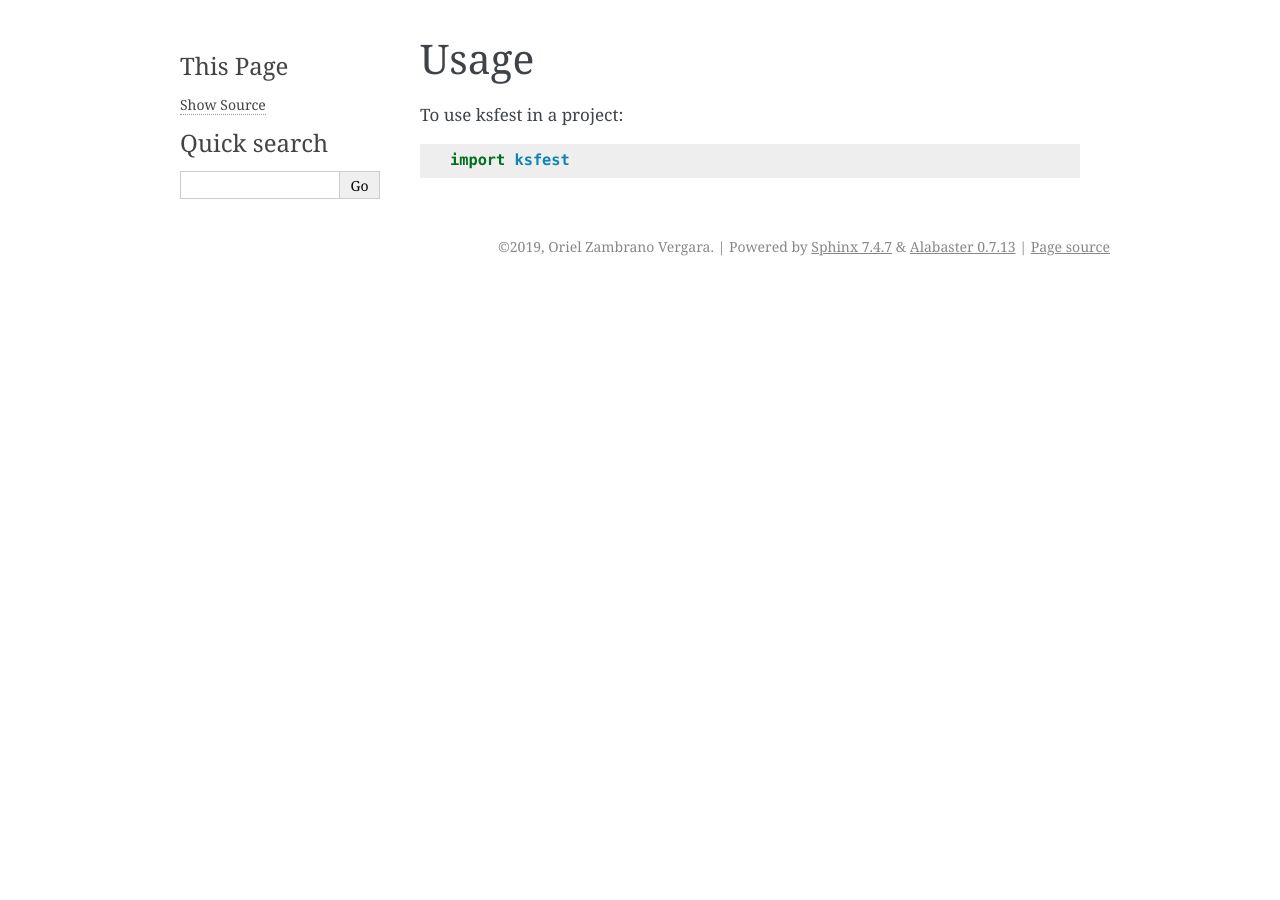
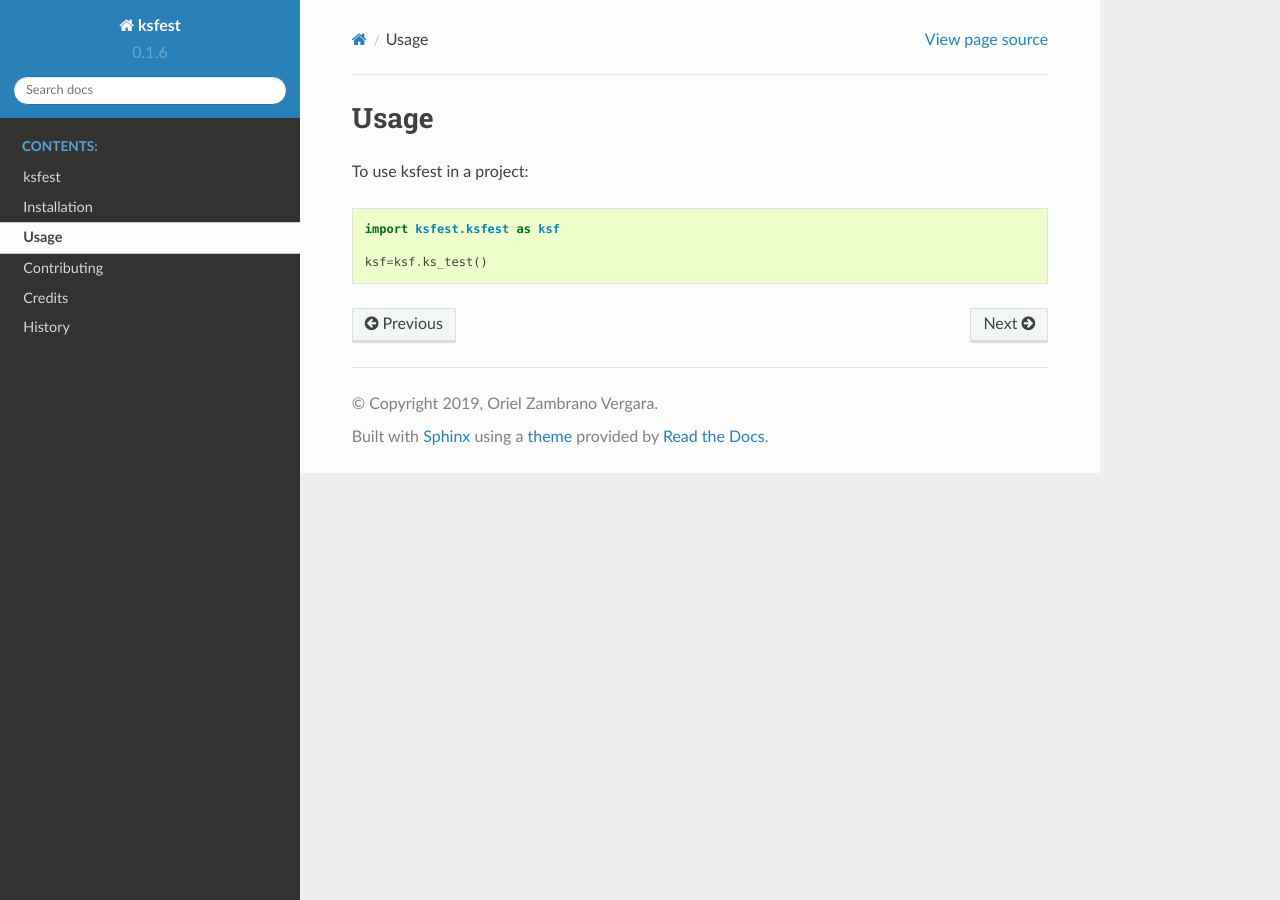
Before and after one commit to oristides/ksfest, a Sphinx documentation site: the page built from docs/usage.rst, in a window 1280 px wide. Built offline with Sphinx 7.4.7 and the Read the Docs theme 2.0.0, drawn with Linux system fonts in a browser that asks for light colours; pages that are not in the unit, such as notebooks, are missing from menus.

Commit message:
docs update

```diff
--- a/docs/conf.py
+++ b/docs/conf.py
@@ -65,7 +65,7 @@ release = ksfest.__version__
 #
 # This is also used if you do content translation via gettext catalogs.
 # Usually you set "language" from the command line for these cases.
-language = None
+language = 'en'
 
 # List of patterns, relative to source directory, that match files and
 # directories to ignore when looking for source files.
@@ -84,7 +84,7 @@ todo_include_todos = False
 # The theme to use for HTML and HTML Help pages.  See the documentation for
 # a list of builtin themes.
 #
-html_theme = 'alabaster'
+html_theme = 'sphinx_rtd_theme'
 
 # Theme options are theme-specific and customize the look and feel of a
 # theme further.  For a list of options available for each theme, see the
--- /dev/null
+++ b/docs/source/docstring/modules.rst
@@ -0,0 +1,7 @@
+ksfest
+======
+
+.. toctree::
+   :maxdepth: 4
+
+   ksfest
--- a/docs/usage.rst
+++ b/docs/usage.rst
@@ -4,4 +4,6 @@ Usage
 
 To use ksfest in a project::
 
-    import ksfest
+    import ksfest.ksfest as ksf
+
+    ksf=ksf.ks_test()
```
Also changed, not shown: docs/source/docstring/ksfest.rst (added, +30 -0 lines).
